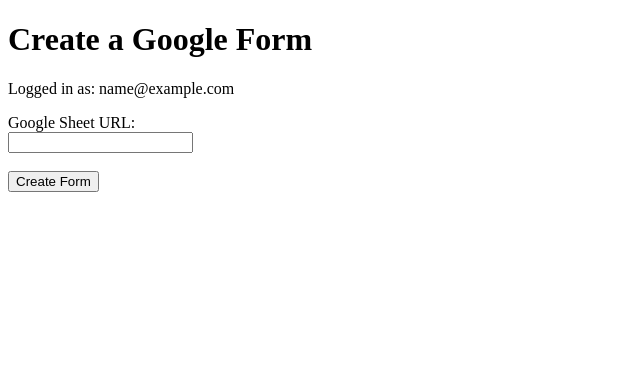
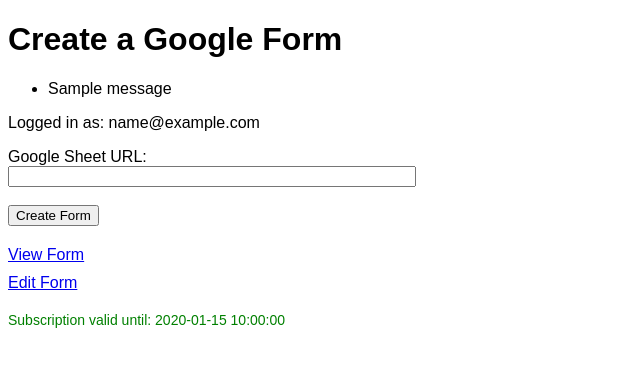
Before and after one commit to dulat76/testcreator, a Flask app: template templates/index.html in a window 1280 px wide. Shown: the top 367 px of the page, without its empty margins (0-640 px from the left). Run offline with Flask 3, Linux system fonts and the light colour scheme; the visitor is signed in with stand-in values (Sample User, id 1); the template is opened without the code that fills it: most values are stand-ins (such as "Sample title", 1, 10 or a date in 2020); one stand-in notice (Sample message) is shown.

Commit message:
full updated file app.py

```diff
--- a/templates/index.html
+++ b/templates/index.html
@@ -2,46 +2,107 @@
 <html>
 <head>
     <title>Form Creator</title>
-    <script>
-      async function createForm() {
-          const spinner = document.getElementById('spinner');
-          const resultDiv = document.getElementById('result');
-          spinner.style.display = 'block';
-          resultDiv.innerHTML = '';
+    <style>
+        body {
+            font-family: Arial, sans-serif;
+        }
 
-          const formData = new FormData(document.getElementById('form'));
-          const response = await fetch('/create_form', {
-              method: 'POST',
-              body: formData,
-          });
+        #spreadsheet_url {
+            width: 400px; /* Увеличена ширина поля ввода */
+        }
 
-          spinner.style.display = 'none';
-          if (response.ok) {
-              const data = await response.json();
-              resultDiv.innerHTML =
-                  `<p>Ссылка на форму: <a href="${data.form_link}" target="_blank">${data.form_link}</a></p>
-                   <p>Ссылка на редактирование: <a href="${data.edit_link}" target="_blank">${data.edit_link}</a></p>
-                   <p>Подписка действует до: ${data.subscription_expiry_date}</p>`;
-          } else {
-              resultDiv.innerHTML =
-                  '<p>Произошла ошибка при создании формы.</p>';
+        #loading {
+            display: none; /* Скрыто по умолчанию */
+            text-align: center;
+            margin-top: 20px;
+        }
+
+        .spinner {
+            border: 4px solid rgba(0, 0, 0, 0.1);
+            border-left-color: #000;
+            border-radius: 50%;
+            width: 40px;
+            height: 40px;
+            animation: spin 1s linear infinite;
+        }
+
+        @keyframes spin {
+            from {
+                transform: rotate(0deg);
+            }
+            to {
+                transform: rotate(360deg);
             }
         }
-    </script>
+
+        .success-links {
+            margin-top: 20px;
+        }
+
+        .success-links a {
+            display: block;
+            margin-bottom: 10px;
+        }
+
+        .subscription-info {
+            margin-top: 20px;
+            font-size: 14px;
+            color: green;
+        }
+    </style>
 </head>
 <body>
     <h1>Create a Google Form</h1>
+
+    {% with messages = get_flashed_messages() %}
+      {% if messages %}
+        <ul>
+        {% for message in messages %}
+          <li>{{ message }}</li>
+        {% endfor %}
+        </ul>
+      {% endif %}
+    {% endwith %}
+
     {% if session['user_email'] %}
         <p>Logged in as: {{ session['user_email'] }}</p>
-      <form id="form" onsubmit="event.preventDefault(); createForm();">
+
+        <!-- Форма для ввода ссылки на таблицу -->
+        <form method="post" action="/create_form" onsubmit="showLoading()">
             <label for="spreadsheet_url">Google Sheet URL:</label><br>
             <input type="text" id="spreadsheet_url" name="spreadsheet_url"><br><br>
-          <button type="submit">Create Form</button>
+            <input type="submit" value="Create Form">
         </form>
-      <div id="spinner" style="display:none;">Создание формы...</div>
-      <div id="result"></div>
+
+        <!-- Анимация загрузки -->
+        <div id="loading">
+            <div class="spinner"></div>
+            <p>Creating your form, please wait...</p>
+        </div>
+
+        <!-- Ссылки после создания формы -->
+        {% if form_links %}
+          <div class="success-links">
+              <a href="{{ form_links.view_url }}" target="_blank">View Form</a>
+              <a href="{{ form_links.edit_url }}" target="_blank">Edit Form</a>
+          </div>
+        {% endif %}
+
+        <!-- Информация о подписке для безлимитных пользователей -->
+        {% if subscription_info %}
+          <div class="subscription-info">
+              Subscription valid until: {{ subscription_info.expiry_date }}
+          </div>
+        {% endif %}
+
     {% else %}
         <a href="/login">Login with Google</a>
     {% endif %}
+
+    <script>
+      function showLoading() {
+          document.getElementById('loading').style.display = 'block';
+      }
+    </script>
 </body>
 </html>
```
Lines whose indentation alone changed are shown as unchanged.
